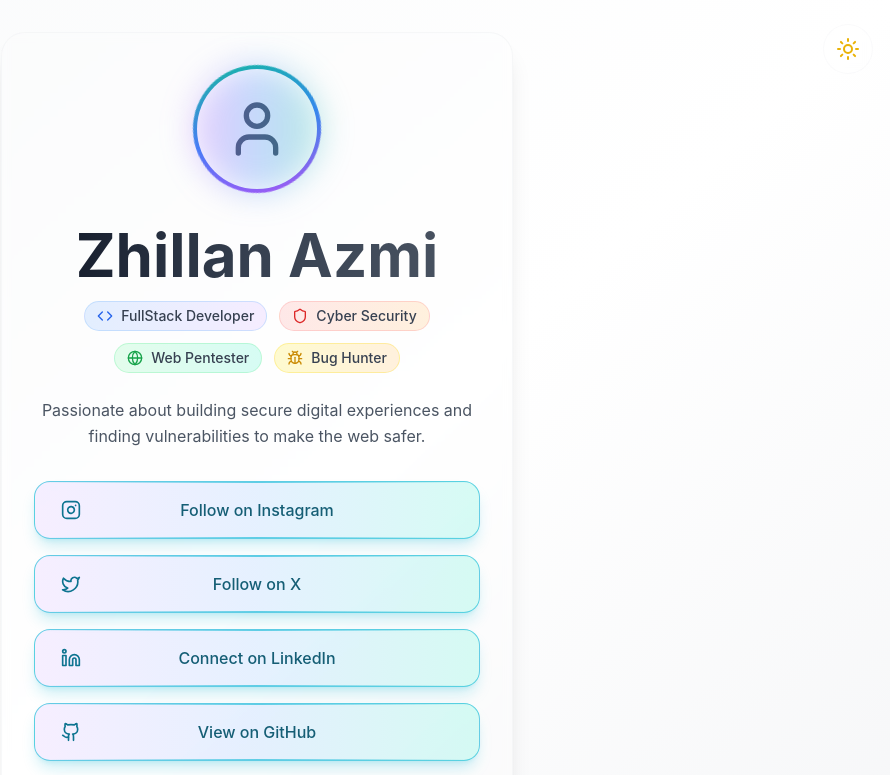
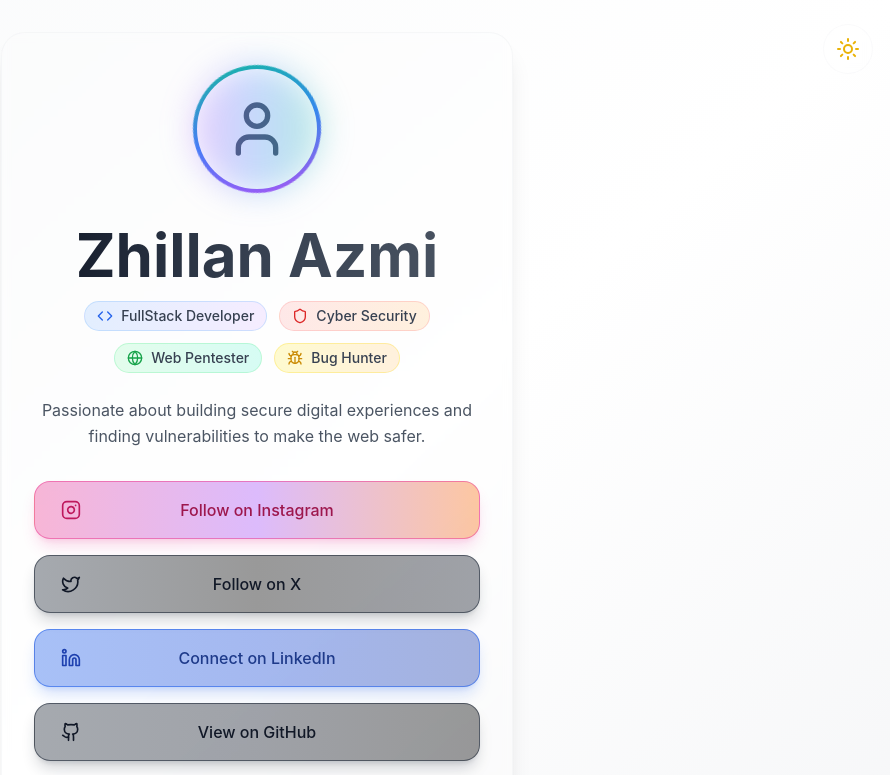
Before and after one commit to zhilanazmi/social-link-dark, a React (Vite) app: page / in a window 1280 px wide. Shown: the top 775 px of the page, without its empty margins (383-1273 px from the left). Built offline with nearby package versions, Linux system fonts and the light colour scheme.

Commit message:
feat: add brand-specific colors for each social media platform

```diff
--- a/src/components/LinkButton.tsx
+++ b/src/components/LinkButton.tsx
@@ -1,15 +1,24 @@
 import React from 'react';
 import { DivideIcon as LucideIcon } from 'lucide-react';
+
+interface ColorScheme {
+  bg: string;
+  border: string;
+  icon: string;
+  text: string;
+  shimmer: string;
+  shadow: string;
+}
 
 interface LinkButtonProps {
   href: string;
   icon: LucideIcon;
   label: string;
   delay?: number;
-  gradient?: string;
+  colors: ColorScheme;
 }
 
-const LinkButton: React.FC<LinkButtonProps> = ({ href, icon: Icon, label, delay = 0, gradient }) => {
+const LinkButton: React.FC<LinkButtonProps> = ({ href, icon: Icon, label, delay = 0, colors }) => {
   return (
     <a
       href={href}
@@ -18,19 +27,19 @@ const LinkButton: React.FC<LinkButtonProps> = ({ href, icon: Icon, label, delay
       target="_blank"
       rel="noopener noreferrer"
     >
-      <div className="relative overflow-hidden rounded-2xl bg-gradient-to-r from-purple-200/40 via-blue-200/40 to-teal-200/40 dark:from-purple-900/30 dark:via-blue-900/30 dark:to-teal-900/30 backdrop-blur-sm border border-cyan-500/60 dark:border-cyan-400/60 transition-all duration-300 shadow-lg shadow-cyan-500/20 dark:shadow-cyan-400/10">
+      <div className={`relative overflow-hidden rounded-2xl bg-gradient-to-r ${colors.bg} backdrop-blur-sm border ${colors.border} transition-all duration-300 shadow-lg ${colors.shadow}`}>
         <div className="flex items-center justify-center px-6 py-4">
           <div className="absolute left-6 flex items-center justify-center w-6 h-6 flex-shrink-0">
-            <Icon className="w-5 h-5 text-cyan-700 dark:text-white transition-all duration-300 group-active:scale-110" />
+            <Icon className={`w-5 h-5 ${colors.icon} transition-all duration-300 group-active:scale-110`} />
           </div>
-          <span className="text-cyan-800 dark:text-cyan-100 font-medium text-base transition-all duration-300 text-center w-full">
+          <span className={`${colors.text} font-medium text-base transition-all duration-300 text-center w-full`}>
             {label}
           </span>
         </div>
-        <div className="absolute inset-0 bg-gradient-to-r from-cyan-500/0 via-cyan-500/20 to-cyan-500/0 dark:from-cyan-400/0 dark:via-cyan-400/10 dark:to-cyan-400/0 translate-x-[-100%] group-active:translate-x-[100%] transition-transform duration-700 ease-out"></div>
+        <div className={`absolute inset-0 bg-gradient-to-r ${colors.shimmer} translate-x-[-100%] group-active:translate-x-[100%] transition-transform duration-700 ease-out`}></div>
         <div className="absolute inset-0 opacity-100 transition-opacity duration-300">
-          <div className="absolute top-0 left-0 w-full h-[1px] bg-gradient-to-r from-transparent via-cyan-500/60 dark:via-cyan-400/50 to-transparent"></div>
-          <div className="absolute bottom-0 left-0 w-full h-[1px] bg-gradient-to-r from-transparent via-cyan-500/60 dark:via-cyan-400/50 to-transparent"></div>
+          <div className={`absolute top-0 left-0 w-full h-[1px] bg-gradient-to-r from-transparent ${colors.border.replace('border-', 'via-').replace('/60', '/60')} to-transparent`}></div>
+          <div className={`absolute bottom-0 left-0 w-full h-[1px] bg-gradient-to-r from-transparent ${colors.border.replace('border-', 'via-').replace('/60', '/60')} to-transparent`}></div>
         </div>
       </div>
     </a>
--- a/src/components/SocialLinks.tsx
+++ b/src/components/SocialLinks.tsx
@@ -4,14 +4,110 @@ import LinkButton from './LinkButton';
 
 const SocialLinks: React.FC = () => {
   const links = [
-    { href: '#', icon: Instagram, label: 'Follow on Instagram', gradient: 'bg-gradient-to-r from-pink-500/20 to-orange-500/20' },
-    { href: '#', icon: Twitter, label: 'Follow on X', gradient: 'bg-gradient-to-r from-blue-400/20 to-blue-600/20' },
-    { href: '#', icon: Linkedin, label: 'Connect on LinkedIn', gradient: 'bg-gradient-to-r from-blue-600/20 to-blue-800/20' },
-    { href: '#', icon: Github, label: 'View on GitHub', gradient: 'bg-gradient-to-r from-gray-600/20 to-gray-800/20' },
-    { href: '#', icon: Globe, label: 'Visit Website', gradient: 'bg-gradient-to-r from-green-500/20 to-emerald-600/20' },
-    { href: '#', icon: Mail, label: 'Send Email', gradient: 'bg-gradient-to-r from-red-500/20 to-pink-600/20' },
-    { href: '#', icon: MessageCircle, label: 'WhatsApp Chat', gradient: 'bg-gradient-to-r from-green-400/20 to-green-600/20' },
-    { href: '#', icon: Facebook, label: 'Like on Facebook', gradient: 'bg-gradient-to-r from-blue-500/20 to-indigo-600/20' },
+    {
+      href: '#',
+      icon: Instagram,
+      label: 'Follow on Instagram',
+      colors: {
+        bg: 'from-pink-500/40 via-purple-500/40 to-orange-500/40 dark:from-pink-500/30 dark:via-purple-500/30 dark:to-orange-500/30',
+        border: 'border-pink-500/60 dark:border-pink-400/60',
+        icon: 'text-pink-700 dark:text-pink-300',
+        text: 'text-pink-800 dark:text-pink-200',
+        shimmer: 'from-pink-500/0 via-pink-500/30 to-pink-500/0 dark:from-pink-400/0 dark:via-pink-400/20 dark:to-pink-400/0',
+        shadow: 'shadow-pink-500/20 dark:shadow-pink-400/10'
+      }
+    },
+    {
+      href: '#',
+      icon: Twitter,
+      label: 'Follow on X',
+      colors: {
+        bg: 'from-gray-800/40 via-black/40 to-gray-900/40 dark:from-gray-700/30 dark:via-gray-800/30 dark:to-gray-900/30',
+        border: 'border-gray-800/60 dark:border-gray-600/60',
+        icon: 'text-gray-900 dark:text-gray-300',
+        text: 'text-gray-900 dark:text-gray-200',
+        shimmer: 'from-gray-800/0 via-gray-800/30 to-gray-800/0 dark:from-gray-600/0 dark:via-gray-600/20 dark:to-gray-600/0',
+        shadow: 'shadow-gray-800/20 dark:shadow-gray-600/10'
+      }
+    },
+    {
+      href: '#',
+      icon: Linkedin,
+      label: 'Connect on LinkedIn',
+      colors: {
+        bg: 'from-blue-600/40 via-blue-700/40 to-blue-800/40 dark:from-blue-600/30 dark:via-blue-700/30 dark:to-blue-800/30',
+        border: 'border-blue-600/60 dark:border-blue-500/60',
+        icon: 'text-blue-800 dark:text-blue-300',
+        text: 'text-blue-900 dark:text-blue-200',
+        shimmer: 'from-blue-600/0 via-blue-600/30 to-blue-600/0 dark:from-blue-500/0 dark:via-blue-500/20 dark:to-blue-500/0',
+        shadow: 'shadow-blue-600/20 dark:shadow-blue-500/10'
+      }
+    },
+    {
+      href: '#',
+      icon: Github,
+      label: 'View on GitHub',
+      colors: {
+        bg: 'from-gray-800/40 via-gray-900/40 to-black/40 dark:from-gray-700/30 dark:via-gray-800/30 dark:to-gray-900/30',
+        border: 'border-gray-800/60 dark:border-gray-600/60',
+        icon: 'text-gray-900 dark:text-gray-300',
+        text: 'text-gray-900 dark:text-gray-200',
+        shimmer: 'from-gray-800/0 via-gray-800/30 to-gray-800/0 dark:from-gray-600/0 dark:via-gray-600/20 dark:to-gray-600/0',
+        shadow: 'shadow-gray-800/20 dark:shadow-gray-600/10'
+      }
+    },
+    {
+      href: '#',
+      icon: Globe,
+      label: 'Visit Website',
+      colors: {
+        bg: 'from-emerald-500/40 via-green-500/40 to-teal-500/40 dark:from-emerald-500/30 dark:via-green-500/30 dark:to-teal-500/30',
+        border: 'border-emerald-500/60 dark:border-emerald-400/60',
+        icon: 'text-emerald-700 dark:text-emerald-300',
+        text: 'text-emerald-800 dark:text-emerald-200',
+        shimmer: 'from-emerald-500/0 via-emerald-500/30 to-emerald-500/0 dark:from-emerald-400/0 dark:via-emerald-400/20 dark:to-emerald-400/0',
+        shadow: 'shadow-emerald-500/20 dark:shadow-emerald-400/10'
+      }
+    },
+    {
+      href: '#',
+      icon: Mail,
+      label: 'Send Email',
+      colors: {
+        bg: 'from-red-500/40 via-red-600/40 to-red-700/40 dark:from-red-500/30 dark:via-red-600/30 dark:to-red-700/30',
+        border: 'border-red-500/60 dark:border-red-400/60',
+        icon: 'text-red-700 dark:text-red-300',
+        text: 'text-red-800 dark:text-red-200',
+        shimmer: 'from-red-500/0 via-red-500/30 to-red-500/0 dark:from-red-400/0 dark:via-red-400/20 dark:to-red-400/0',
+        shadow: 'shadow-red-500/20 dark:shadow-red-400/10'
+      }
+    },
+    {
+      href: '#',
+      icon: MessageCircle,
+      label: 'WhatsApp Chat',
+      colors: {
+        bg: 'from-green-500/40 via-green-600/40 to-green-700/40 dark:from-green-500/30 dark:via-green-600/30 dark:to-green-700/30',
+        border: 'border-green-500/60 dark:border-green-400/60',
+        icon: 'text-green-700 dark:text-green-300',
+        text: 'text-green-800 dark:text-green-200',
+        shimmer: 'from-green-500/0 via-green-500/30 to-green-500/0 dark:from-green-400/0 dark:via-green-400/20 dark:to-green-400/0',
+        shadow: 'shadow-green-500/20 dark:shadow-green-400/10'
+      }
+    },
+    {
+      href: '#',
+      icon: Facebook,
+      label: 'Like on Facebook',
+      colors: {
+        bg: 'from-blue-500/40 via-blue-600/40 to-blue-700/40 dark:from-blue-500/30 dark:via-blue-600/30 dark:to-blue-700/30',
+        border: 'border-blue-500/60 dark:border-blue-400/60',
+        icon: 'text-blue-700 dark:text-blue-300',
+        text: 'text-blue-800 dark:text-blue-200',
+        shimmer: 'from-blue-500/0 via-blue-500/30 to-blue-500/0 dark:from-blue-400/0 dark:via-blue-400/20 dark:to-blue-400/0',
+        shadow: 'shadow-blue-500/20 dark:shadow-blue-400/10'
+      }
+    },
   ];
 
   return (
@@ -23,7 +119,7 @@ const SocialLinks: React.FC = () => {
           icon={link.icon}
           label={link.label}
           delay={700 + index * 80}
-          gradient={link.gradient}
+          colors={link.colors}
         />
       ))}
     </div>
```
